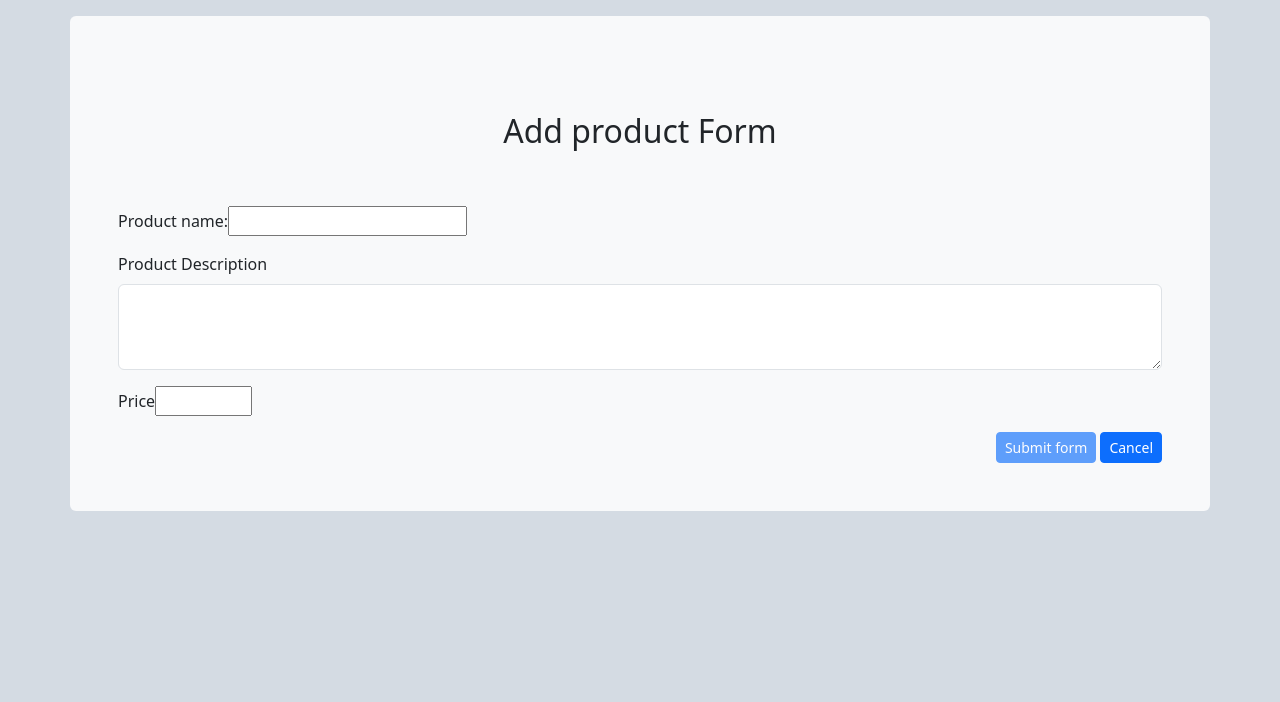
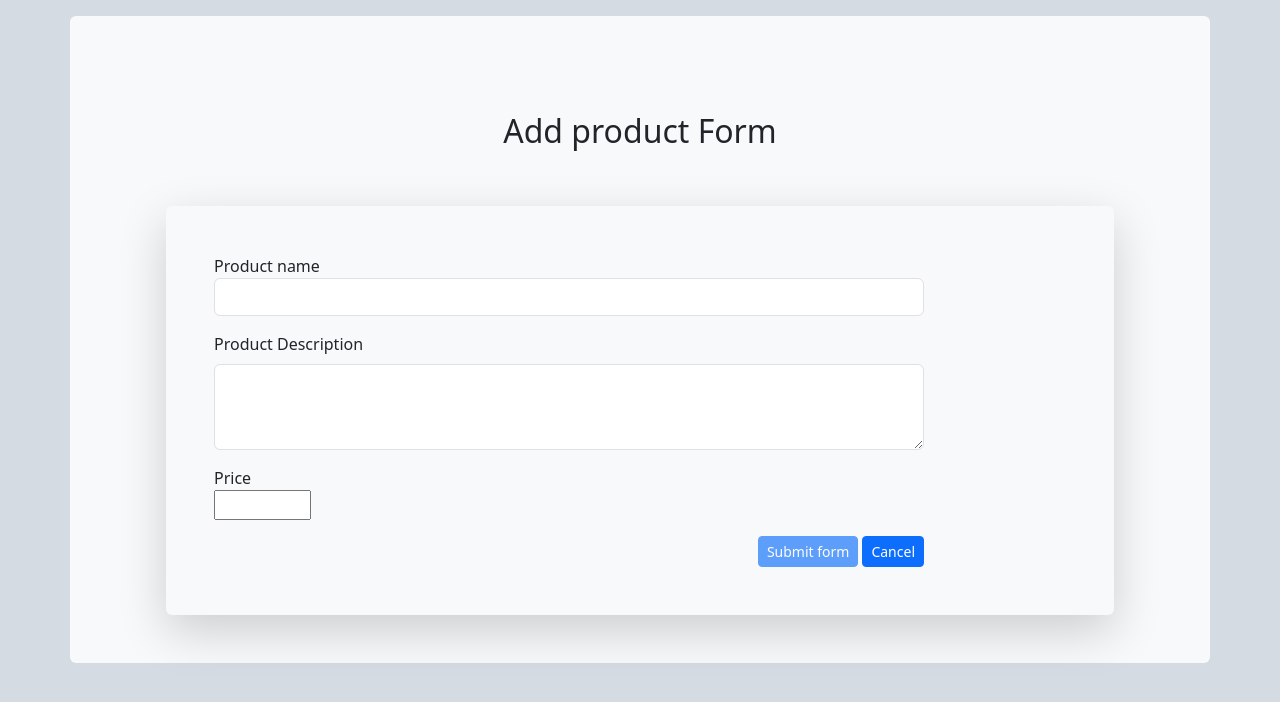
Before and after one commit to Deegaem/product-app-ui, an Angular app: page /product-form in a window 1280 px wide. Shown: the top 702 px of the page. Built offline with nearby package versions, Linux system fonts and the light colour scheme.

Commit message:
changes:
- restyled product-form-component

```diff
--- a/src/app/components/product-form-component/product-form-component.html
+++ b/src/app/components/product-form-component/product-form-component.html
@@ -1,20 +1,27 @@
 <div class="text-center p-5">
     <h2>Add product Form</h2>
 </div>
+<div class="border-0 shadow-lg bg-body-tertiary rounded  mt-sm-0 p-sm-5 mx-lg-5">
     <form [formGroup]="productForm" (ngSubmit)="onSubmit()">
         <div class="mb-3">
-        <label for="product_name">Product name:</label>
-        <input type="text" id="product_name" formControlName="product_name">
+            <label class="control-label col-sm-2" for="product_name">Product name</label>
+            <div class="col-sm-10">
+                <input class="form-control" type="text" id="product_name" formControlName="product_name">
+            </div>
         </div>
         <div class="mb-3">
-        <label for="description" class="form-label">Product Description</label>
+            <label class="control-label col-sm-2" for="description" class="form-label">Product Description</label>
+            <div class="col-sm-10">
                 <textarea class="form-control" id="description" rows="3" formControlName="description"></textarea>
             </div>
+        </div>
         <div class="mb-3">
-        <label for="price">Price</label>
+            <label class="control-label col-sm-2" for="price">Price</label>
+            <div class="col-sm-10">
                 <input type="number" id="price" formControlName="price" min="1" max="500">
             </div>
-    <div class="d-flex flex-row-reverse">
+        </div>
+        <div class="col-sm-10 d-flex flex-row-reverse">
             <button class="btn btn-sm btn-primary ms-1" type="button" (click)="back()">
                 Cancel
             </button>
@@ -23,3 +30,4 @@
             </button>
         </div>
     </form>
+</div>
```
Lines whose indentation alone changed are shown as unchanged.
